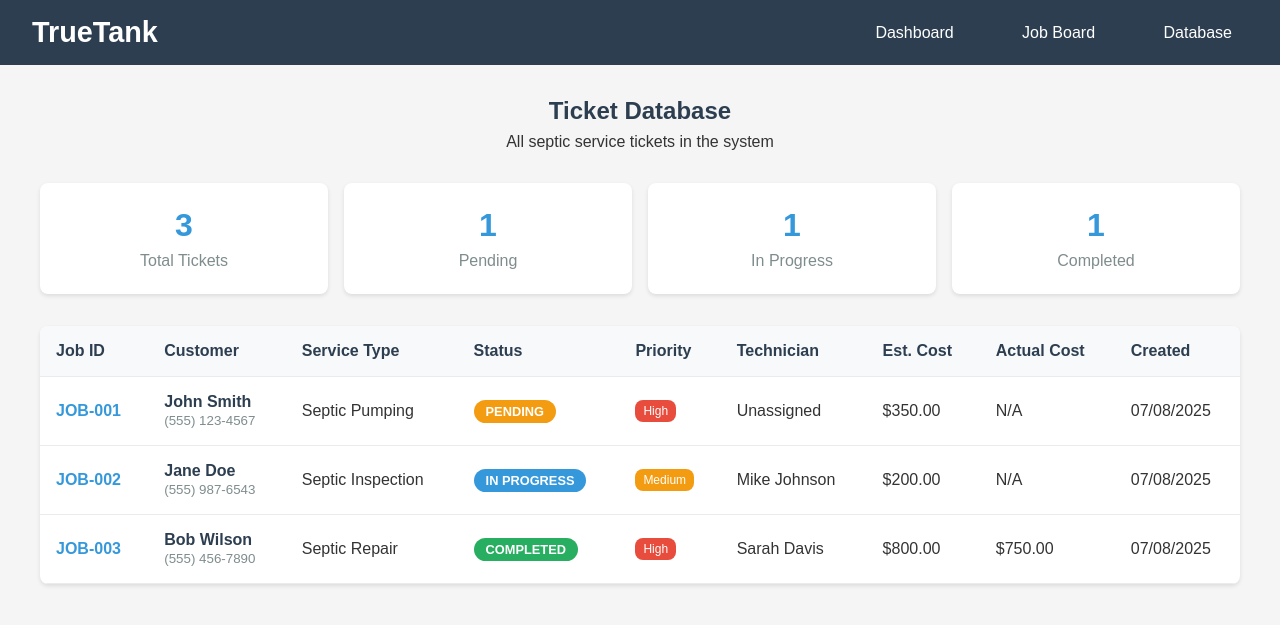
After one commit to samueldbrewer/TrueTank, a Flask app: page /database in a window 1280 px wide. The commit adds this page. Shown: the top 625 px of the page. Run offline with Flask 3, Linux system fonts and the light colour scheme.

Commit message:
Add database backend for ticket tracking
- Added Flask-SQLAlchemy for database management
- Created Ticket model with comprehensive fields (customer info, service type, status, costs, etc.)
- Added database view tab with statistics and table display
- Integrated job board with database (creates/updates tickets)
- Includes sample data for testing
- Added API endpoints for ticket management
- Real-time status updates when dragging cards between columns

```diff
--- a/app.py
+++ b/app.py
@@ -1,7 +1,15 @@
 import os
-from flask import Flask, render_template
+from flask import Flask, render_template, request, jsonify
+from models import db, Ticket
 
 app = Flask(__name__)
+
+# Database configuration
+app.config['SQLALCHEMY_DATABASE_URI'] = os.environ.get('DATABASE_URL', 'sqlite:///truetank.db')
+app.config['SQLALCHEMY_TRACK_MODIFICATIONS'] = False
+
+# Initialize database
+db.init_app(app)
 
 @app.route('/')
 def index():
@@ -11,10 +19,104 @@ def index():
 def job_board():
     return render_template('job_board.html')
 
+@app.route('/database')
+def database_view():
+    tickets = Ticket.query.all()
+    return render_template('database.html', tickets=tickets)
+
+@app.route('/api/tickets', methods=['GET'])
+def get_tickets():
+    tickets = Ticket.query.all()
+    return jsonify([ticket.to_dict() for ticket in tickets])
+
+@app.route('/api/tickets', methods=['POST'])
+def create_ticket():
+    data = request.get_json()
+
+    ticket = Ticket(
+        job_id=data.get('job_id'),
+        customer_name=data.get('customer_name'),
+        customer_address=data.get('customer_address'),
+        customer_phone=data.get('customer_phone'),
+        service_type=data.get('service_type'),
+        status=data.get('status', 'pending'),
+        priority=data.get('priority', 'medium'),
+        description=data.get('description'),
+        estimated_cost=data.get('estimated_cost'),
+        assigned_technician=data.get('assigned_technician')
+    )
+
+    db.session.add(ticket)
+    db.session.commit()
+
+    return jsonify(ticket.to_dict()), 201
+
+@app.route('/api/tickets/<int:ticket_id>', methods=['PUT'])
+def update_ticket(ticket_id):
+    ticket = Ticket.query.get_or_404(ticket_id)
+    data = request.get_json()
+
+    for key, value in data.items():
+        if hasattr(ticket, key):
+            setattr(ticket, key, value)
+
+    db.session.commit()
+    return jsonify(ticket.to_dict())
+
 @app.route('/health')
 def health():
     return {'status': 'healthy', 'service': 'TrueTank'}
 
+# Create database tables
+with app.app_context():
+    db.create_all()
+
+    # Add sample data if database is empty
+    if Ticket.query.count() == 0:
+        sample_tickets = [
+            Ticket(
+                job_id='JOB-001',
+                customer_name='John Smith',
+                customer_address='123 Main St, Anytown, USA',
+                customer_phone='(555) 123-4567',
+                service_type='Septic Pumping',
+                status='pending',
+                priority='high',
+                description='Routine septic tank pumping service',
+                estimated_cost=350.00
+            ),
+            Ticket(
+                job_id='JOB-002',
+                customer_name='Jane Doe',
+                customer_address='456 Oak Ave, Somewhere, USA',
+                customer_phone='(555) 987-6543',
+                service_type='Septic Inspection',
+                status='in-progress',
+                priority='medium',
+                description='Pre-purchase septic system inspection',
+                estimated_cost=200.00,
+                assigned_technician='Mike Johnson'
+            ),
+            Ticket(
+                job_id='JOB-003',
+                customer_name='Bob Wilson',
+                customer_address='789 Pine Rd, Elsewhere, USA',
+                customer_phone='(555) 456-7890',
+                service_type='Septic Repair',
+                status='completed',
+                priority='high',
+                description='Repair broken septic line',
+                estimated_cost=800.00,
+                actual_cost=750.00,
+                assigned_technician='Sarah Davis'
+            )
+        ]
+
+        for ticket in sample_tickets:
+            db.session.add(ticket)
+
+        db.session.commit()
+
 if __name__ == '__main__':
     port = int(os.environ.get('PORT', 5000))
     app.run(debug=True, host='0.0.0.0', port=port)
--- a/requirements.txt
+++ b/requirements.txt
@@ -1,2 +1,3 @@
 Flask==2.3.2
+Flask-SQLAlchemy==3.0.5
 gunicorn==21.2.0
--- a/templates/base.html
+++ b/templates/base.html
@@ -12,6 +12,7 @@
         <nav>
             <a href="{{ url_for('index') }}">Dashboard</a>
             <a href="{{ url_for('job_board') }}">Job Board</a>
+            <a href="{{ url_for('database_view') }}">Database</a>
         </nav>
     </header>
 
--- /dev/null
+++ b/templates/database.html
@@ -0,0 +1,236 @@
+{% extends "base.html" %}
+
+{% block title %}Database - TrueTank{% endblock %}
+
+{% block content %}
+<div class="database-container">
+    <div class="database-header">
+        <h2>Ticket Database</h2>
+        <p>All septic service tickets in the system</p>
+    </div>
+
+    <div class="database-stats">
+        <div class="stat-card">
+            <h3>{{ tickets|length }}</h3>
+            <p>Total Tickets</p>
+        </div>
+        <div class="stat-card">
+            <h3>{{ tickets|selectattr('status', 'equalto', 'pending')|list|length }}</h3>
+            <p>Pending</p>
+        </div>
+        <div class="stat-card">
+            <h3>{{ tickets|selectattr('status', 'equalto', 'in-progress')|list|length }}</h3>
+            <p>In Progress</p>
+        </div>
+        <div class="stat-card">
+            <h3>{{ tickets|selectattr('status', 'equalto', 'completed')|list|length }}</h3>
+            <p>Completed</p>
+        </div>
+    </div>
+
+    <div class="database-table">
+        <table>
+            <thead>
+                <tr>
+                    <th>Job ID</th>
+                    <th>Customer</th>
+                    <th>Service Type</th>
+                    <th>Status</th>
+                    <th>Priority</th>
+                    <th>Technician</th>
+                    <th>Est. Cost</th>
+                    <th>Actual Cost</th>
+                    <th>Created</th>
+                </tr>
+            </thead>
+            <tbody>
+                {% for ticket in tickets %}
+                <tr>
+                    <td class="job-id">{{ ticket.job_id }}</td>
+                    <td>
+                        <div class="customer-info">
+                            <strong>{{ ticket.customer_name or 'Not assigned' }}</strong>
+                            {% if ticket.customer_phone %}
+                                <br><small>{{ ticket.customer_phone }}</small>
+                            {% endif %}
+                        </div>
+                    </td>
+                    <td>{{ ticket.service_type or 'Not specified' }}</td>
+                    <td>
+                        <span class="status-badge status-{{ ticket.status }}">
+                            {{ ticket.status.title().replace('-', ' ') }}
+                        </span>
+                    </td>
+                    <td>
+                        <span class="priority-badge priority-{{ ticket.priority }}">
+                            {{ ticket.priority.title() }}
+                        </span>
+                    </td>
+                    <td>{{ ticket.assigned_technician or 'Unassigned' }}</td>
+                    <td>{{ '$%.2f'|format(ticket.estimated_cost) if ticket.estimated_cost else 'N/A' }}</td>
+                    <td>{{ '$%.2f'|format(ticket.actual_cost) if ticket.actual_cost else 'N/A' }}</td>
+                    <td>{{ ticket.created_at.strftime('%m/%d/%Y') }}</td>
+                </tr>
+                {% endfor %}
+            </tbody>
+        </table>
+
+        {% if not tickets %}
+        <div class="empty-state">
+            <p>No tickets found in the database.</p>
+            <a href="{{ url_for('job_board') }}" class="btn btn-primary">Create Your First Ticket</a>
+        </div>
+        {% endif %}
+    </div>
+</div>
+
+<style>
+.database-container {
+    max-width: 1200px;
+    margin: 0 auto;
+}
+
+.database-header {
+    text-align: center;
+    margin-bottom: 2rem;
+}
+
+.database-header h2 {
+    color: #2c3e50;
+    margin-bottom: 0.5rem;
+}
+
+.database-stats {
+    display: grid;
+    grid-template-columns: repeat(auto-fit, minmax(200px, 1fr));
+    gap: 1rem;
+    margin-bottom: 2rem;
+}
+
+.stat-card {
+    background: white;
+    padding: 1.5rem;
+    border-radius: 8px;
+    box-shadow: 0 2px 4px rgba(0,0,0,0.1);
+    text-align: center;
+}
+
+.stat-card h3 {
+    font-size: 2rem;
+    color: #3498db;
+    margin-bottom: 0.5rem;
+}
+
+.stat-card p {
+    color: #7f8c8d;
+    font-weight: 500;
+}
+
+.database-table {
+    background: white;
+    border-radius: 8px;
+    box-shadow: 0 2px 4px rgba(0,0,0,0.1);
+    overflow: hidden;
+}
+
+table {
+    width: 100%;
+    border-collapse: collapse;
+}
+
+thead {
+    background-color: #f8f9fa;
+}
+
+th, td {
+    padding: 1rem;
+    text-align: left;
+    border-bottom: 1px solid #e9ecef;
+}
+
+th {
+    font-weight: 600;
+    color: #2c3e50;
+}
+
+.job-id {
+    font-weight: bold;
+    color: #3498db;
+}
+
+.customer-info strong {
+    color: #2c3e50;
+}
+
+.customer-info small {
+    color: #7f8c8d;
+}
+
+.status-badge {
+    display: inline-block;
+    padding: 0.25rem 0.75rem;
+    border-radius: 12px;
+    font-size: 0.8rem;
+    font-weight: bold;
+    text-transform: uppercase;
+}
+
+.status-pending {
+    background-color: #f39c12;
+    color: white;
+}
+
+.status-in-progress {
+    background-color: #3498db;
+    color: white;
+}
+
+.status-completed {
+    background-color: #27ae60;
+    color: white;
+}
+
+.priority-badge {
+    display: inline-block;
+    padding: 0.25rem 0.5rem;
+    border-radius: 8px;
+    font-size: 0.75rem;
+    font-weight: 500;
+}
+
+.priority-high {
+    background-color: #e74c3c;
+    color: white;
+}
+
+.priority-medium {
+    background-color: #f39c12;
+    color: white;
+}
+
+.priority-low {
+    background-color: #95a5a6;
+    color: white;
+}
+
+.empty-state {
+    text-align: center;
+    padding: 3rem;
+    color: #7f8c8d;
+}
+
+.empty-state p {
+    margin-bottom: 1rem;
+}
+
+@media (max-width: 768px) {
+    .database-table {
+        overflow-x: auto;
+    }
+
+    table {
+        min-width: 800px;
+    }
+}
+</style>
+{% endblock %}
```
Also changed, not shown: models.py (added, +45 -0 lines), static/js/job_board.js (+49 -2 lines).
